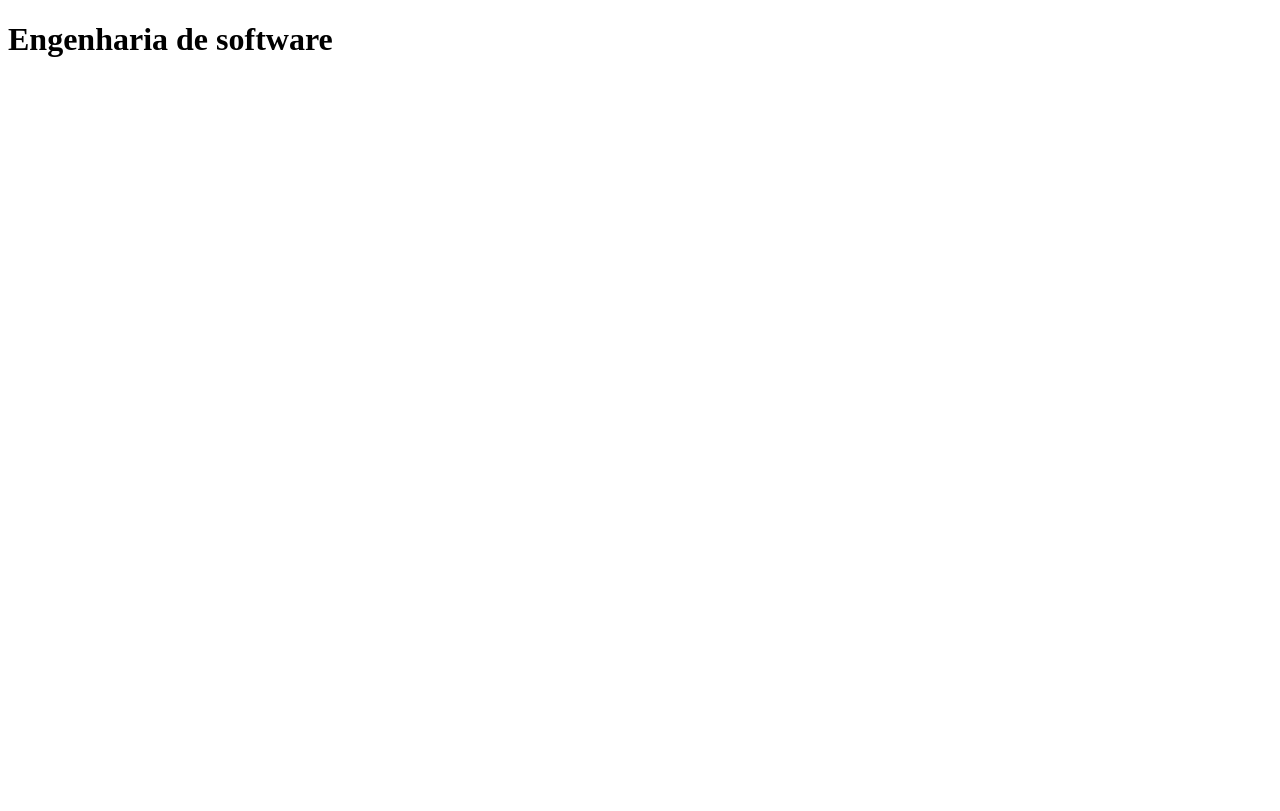
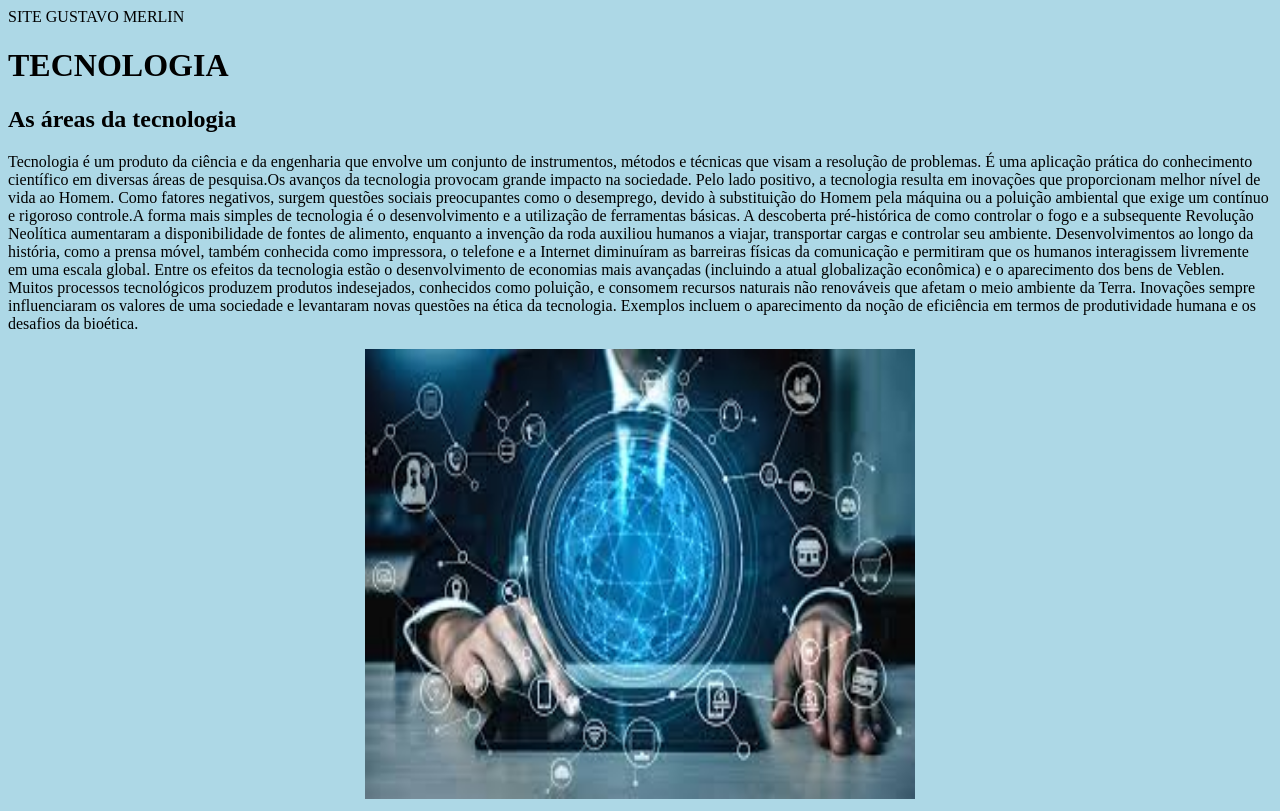
Before and after one commit to gustavomerlin/gustavo, a plain HTML site: page index.html in a window 1280 px wide. Drawn offline with Linux system fonts and the light colour scheme.

Commit message:
Add files via upload

```diff
--- a/index.html
+++ b/index.html
@@ -4,10 +4,17 @@
     <meta charset="UTF-8">
     <meta name="viewport" content="width=device-width, initial-scale=1.0">
     <title>Document</title>
+    <link rel="stylesheet" href="styles.css">
 </head>
 <body>
-    <h1>Engenharia de software</h1>
-    <img src=""
+    <header>SITE GUSTAVO MERLIN</header>
+    <h1>TECNOLOGIA</h1>
+    <h2>As áreas da tecnologia</h2>
+    <p>Tecnologia é um produto da ciência e da engenharia que envolve um conjunto de instrumentos, métodos e técnicas que visam a resolução de problemas. É uma aplicação prática do conhecimento científico em diversas áreas de pesquisa.Os avanços da tecnologia provocam grande impacto na sociedade. Pelo lado positivo, a tecnologia resulta em inovações que proporcionam melhor nível de vida ao Homem. Como fatores negativos, surgem questões sociais preocupantes como o desemprego, devido à substituição do Homem pela máquina ou a poluição ambiental que exige um contínuo e rigoroso controle.A forma mais simples de tecnologia é o desenvolvimento e a utilização de ferramentas básicas. A descoberta pré-histórica de como controlar o fogo e a subsequente Revolução Neolítica aumentaram a disponibilidade de fontes de alimento, enquanto a invenção da roda auxiliou humanos a viajar, transportar cargas e controlar seu ambiente. Desenvolvimentos ao longo da história, como a prensa móvel, também conhecida como impressora, o telefone e a Internet diminuíram as barreiras físicas da comunicação e permitiram que os humanos interagissem livremente em uma escala global.
 
+        Entre os efeitos da tecnologia estão o desenvolvimento de economias mais avançadas (incluindo a atual globalização econômica) e o aparecimento dos bens de Veblen. Muitos processos tecnológicos produzem produtos indesejados, conhecidos como poluição, e consomem recursos naturais não renováveis que afetam o meio ambiente da Terra. Inovações sempre influenciaram os valores de uma sociedade e levantaram novas questões na ética da tecnologia. Exemplos incluem o aparecimento da noção de eficiência em termos de produtividade humana e os desafios da bioética.</p>
+    <div class="imagem">
+        <img src="images.jpeg" alt="símbolo" width="550px" height="450px">
+    </div>
 </body>
 </html>
--- a/styles.css
+++ b/styles.css
@@ -0,0 +1,6 @@
+.imagem{
+    text-align:center;
+}
+body{
+    background-color:lightblue
+}
```
Also changed, not shown: images.jpeg (added).
